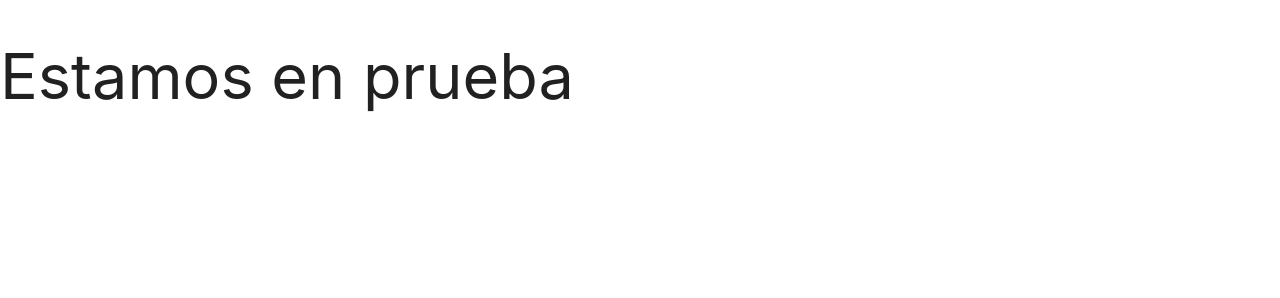
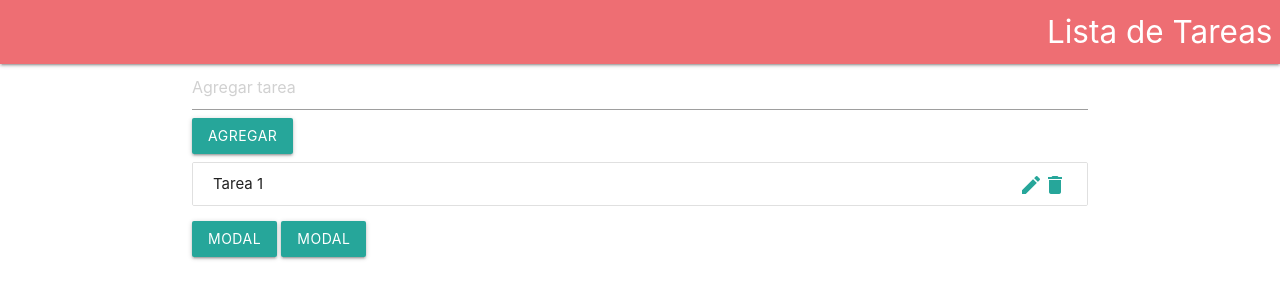
Before and after one commit to jcvellez/JSFullStack, a plain HTML site: page 16-Firebase/index.html in a window 1280 px wide. Drawn offline with nearby package versions, Linux system fonts and the light colour scheme.

Commit message:
Estoy en la clase 166 seccion 16 minuto 2:57

```diff
--- a/16-Firebase/index.html
+++ b/16-Firebase/index.html
@@ -1,17 +1,54 @@
 <!DOCTYPE html>
 <html lang="en">
+
 <head>
     <meta charset="UTF-8">
     <meta http-equiv="X-UA-Compatible" content="IE=edge">
     <meta name="viewport" content="width=device-width, initial-scale=1.0">
     <title>Aplicacion Lista de Tareas</title>
-<!-- Compiled and minified CSS -->
-<link rel="stylesheet" href="https://cdnjs.cloudflare.com/ajax/libs/materialize/1.0.0/css/materialize.min.css">
-<!-- Compiled and minified JavaScript -->
-<script src="https://cdnjs.cloudflare.com/ajax/libs/materialize/1.0.0/js/materialize.min.js"></script>
+    <!-- Compiled and minified CSS -->
+    <link rel="stylesheet" href="https://cdnjs.cloudflare.com/ajax/libs/materialize/1.0.0/css/materialize.min.css">
+    <link href="https://fonts.googleapis.com/icon?family=Material+Icons" rel="stylesheet">
+    <!-- Compiled and minified JavaScript -->
+    <script src="https://cdnjs.cloudflare.com/ajax/libs/materialize/1.0.0/js/materialize.min.js"></script>
 </head>
+
 <body>
-    <h1>Estamos en prueba</h1>
-    <script src="app.js"></script>
+    <nav>
+        <div class="nav-wrapper">
+            <a href="#" class="brand-logo right">Lista de Tareas</a>
+        </div>
+    </nav>
+    <div class="container">
+        <form action="add-task-form">
+            <input type="text" name="titulo" placeholder="Agregar tarea">
+            <a class="waves-effect waves-light btn">Agregar</a>
+        </form>
+        <ul class="collection">
+            <li class="collection-item">
+                <span>Tarea 1</span>
+                <i></i>
+                <i class="material-icons secondary-content">delete</i>
+                <a href="#modal1" class="secondary-content">
+                    <i class="material-icons">edit</i>
+                </a>
+            </li>
+        </ul>
+        <button data-target="modal1" class="btn modal-trigger">Modal</button>
+        <!-- Modal Trigger -->
+        <a class="waves-effect waves-light btn modal-trigger" href="#modal1">Modal</a>
+
+        <!-- Modal Structure -->
+        <div id="modal1" class="modal">
+            <div class="modal-content">
+                <h4>Modal Header</h4>
+                <p>A bunch of text</p>
+            </div>
+            <div class="modal-footer">
+                <a href="#!" class="modal-close waves-effect waves-green btn-flat">Agree</a>
+            </div>
+        </div>
+    </div>
 </body>
+
 </html>
```
